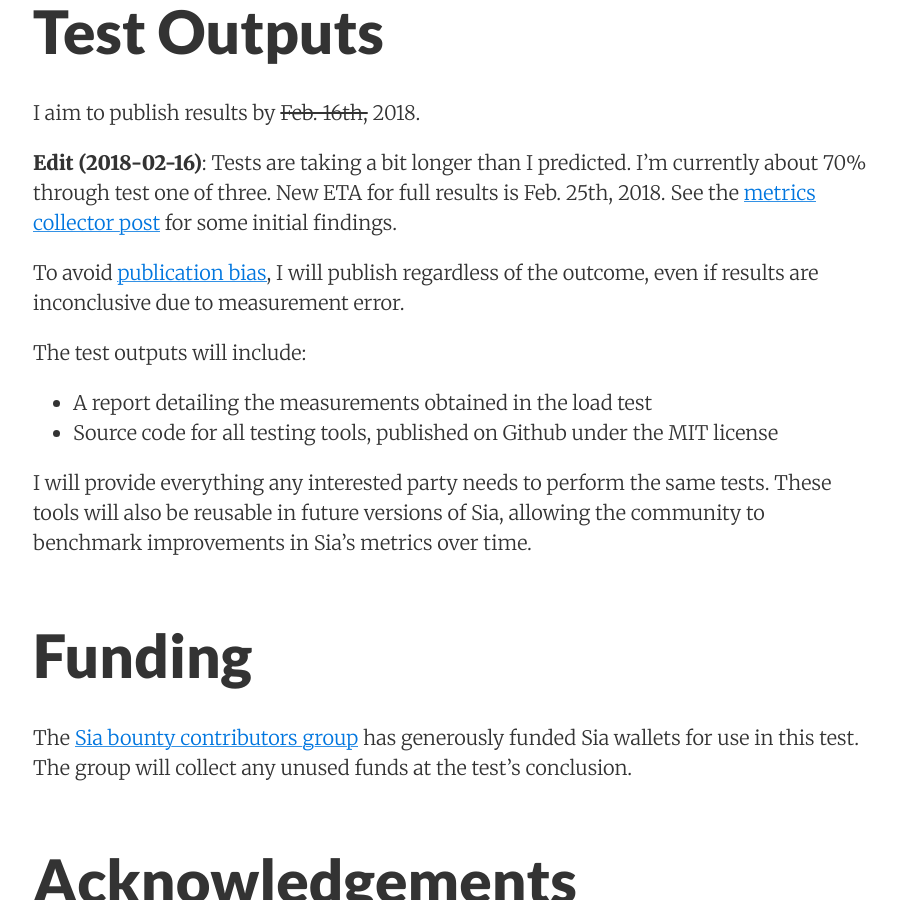
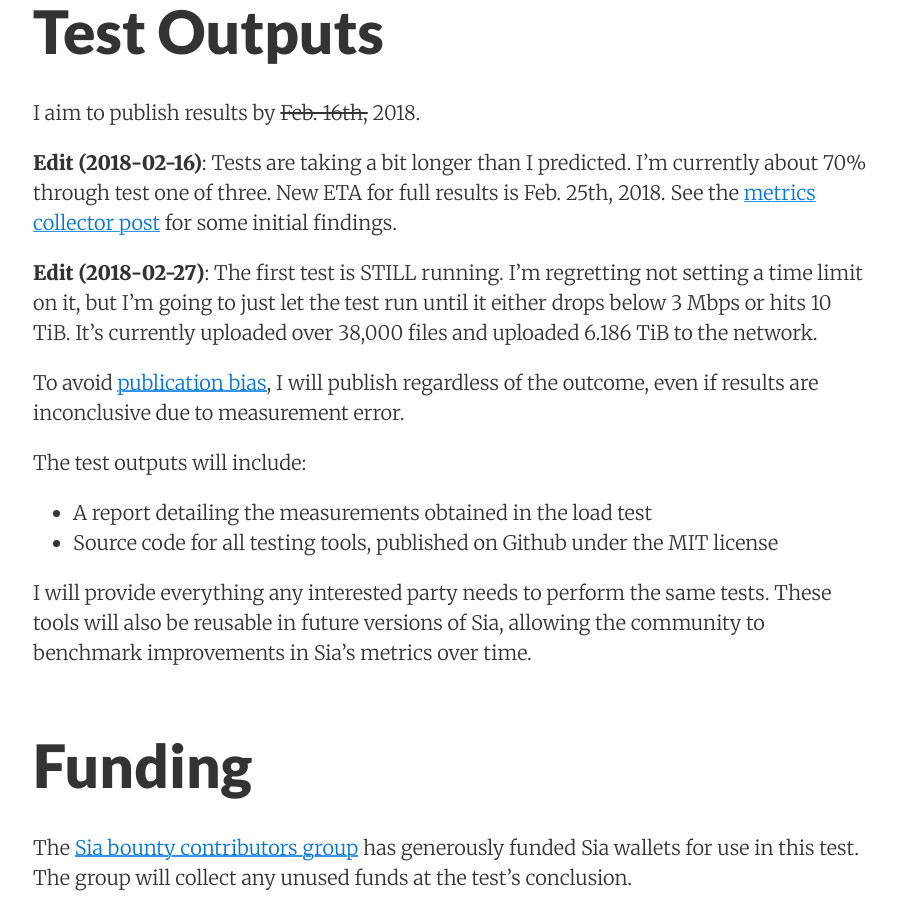
Before and after one commit to mtlynch/spaceduck, a Jekyll site: the page built from _posts/2018-02-07-sia-load-test-preview.md, in a window 1280 px wide and 900 px high, scrolled down 4614 px. Shown: the whole window, without its empty margins (187-1084 px from the left). Built offline with Jekyll 4.4.1, drawn with Linux system fonts in a browser that asks for light colours; comment, search, counter and statistics services are not loaded; some of the changed text lies outside the part shown.

Commit message:
Updated load test estimate

```diff
--- a/_posts/2018-02-07-sia-load-test-preview.md
+++ b/_posts/2018-02-07-sia-load-test-preview.md
@@ -94,6 +94,8 @@
 
 **Edit (2018-02-16)**: Tests are taking a bit longer than I predicted. I'm currently about 70% through test one of three. New ETA for full results is Feb. 25th, 2018. See the [metrics collector post](/sia-metrics-collector/) for some initial findings.
 
+**Edit (2018-02-27)**: The first test is STILL running. I'm regretting not setting a time limit on it, but I'm going to just let the test run until it either drops below 3 Mbps or hits 10 TiB. It's currently uploaded over 38,000 files and uploaded 6.186 TiB to the network.
+
 To avoid [publication bias](https://en.wikipedia.org/wiki/Publication_bias), I will publish regardless of the outcome, even if results are inconclusive due to measurement error.
 
 The test outputs will include:
```
